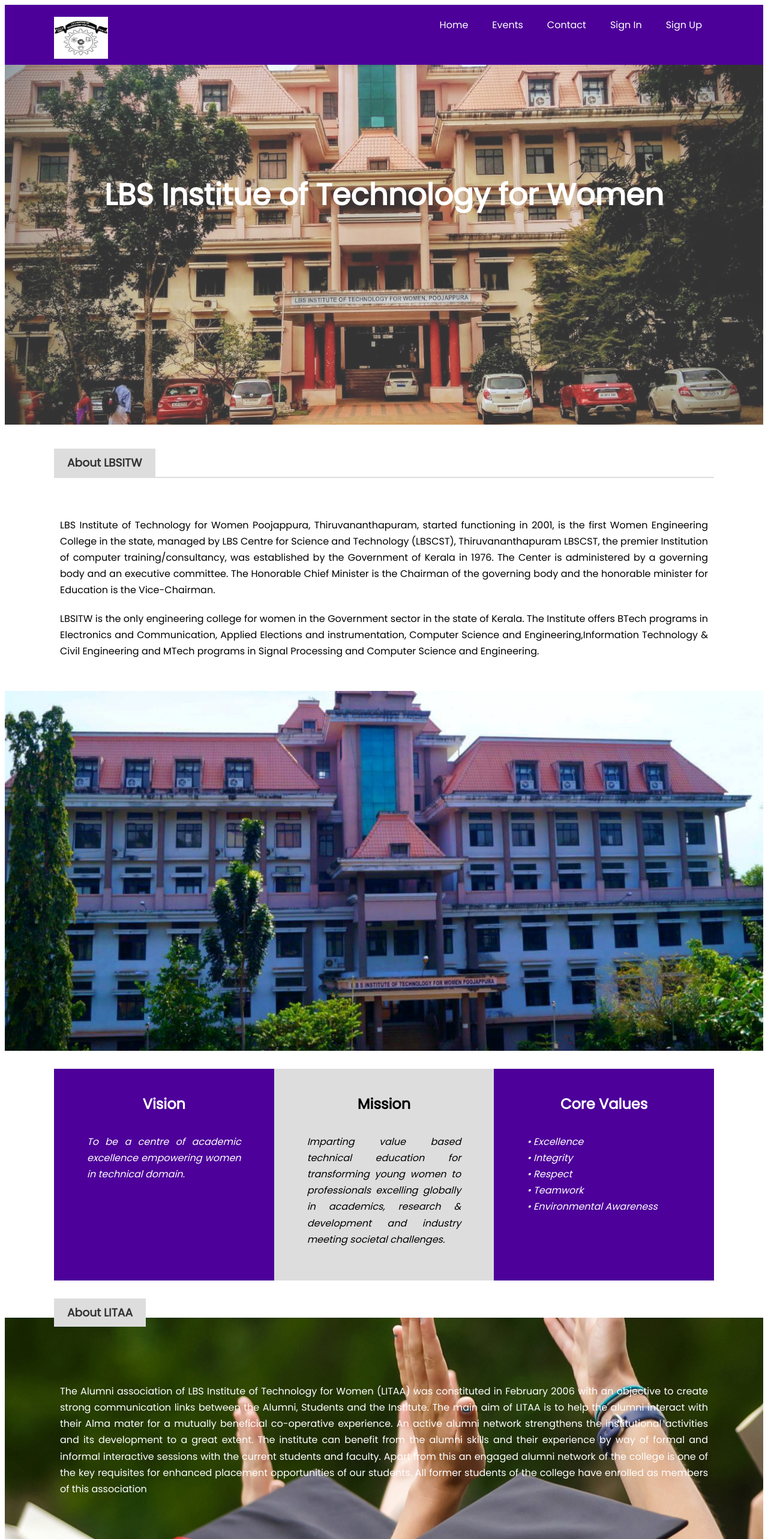
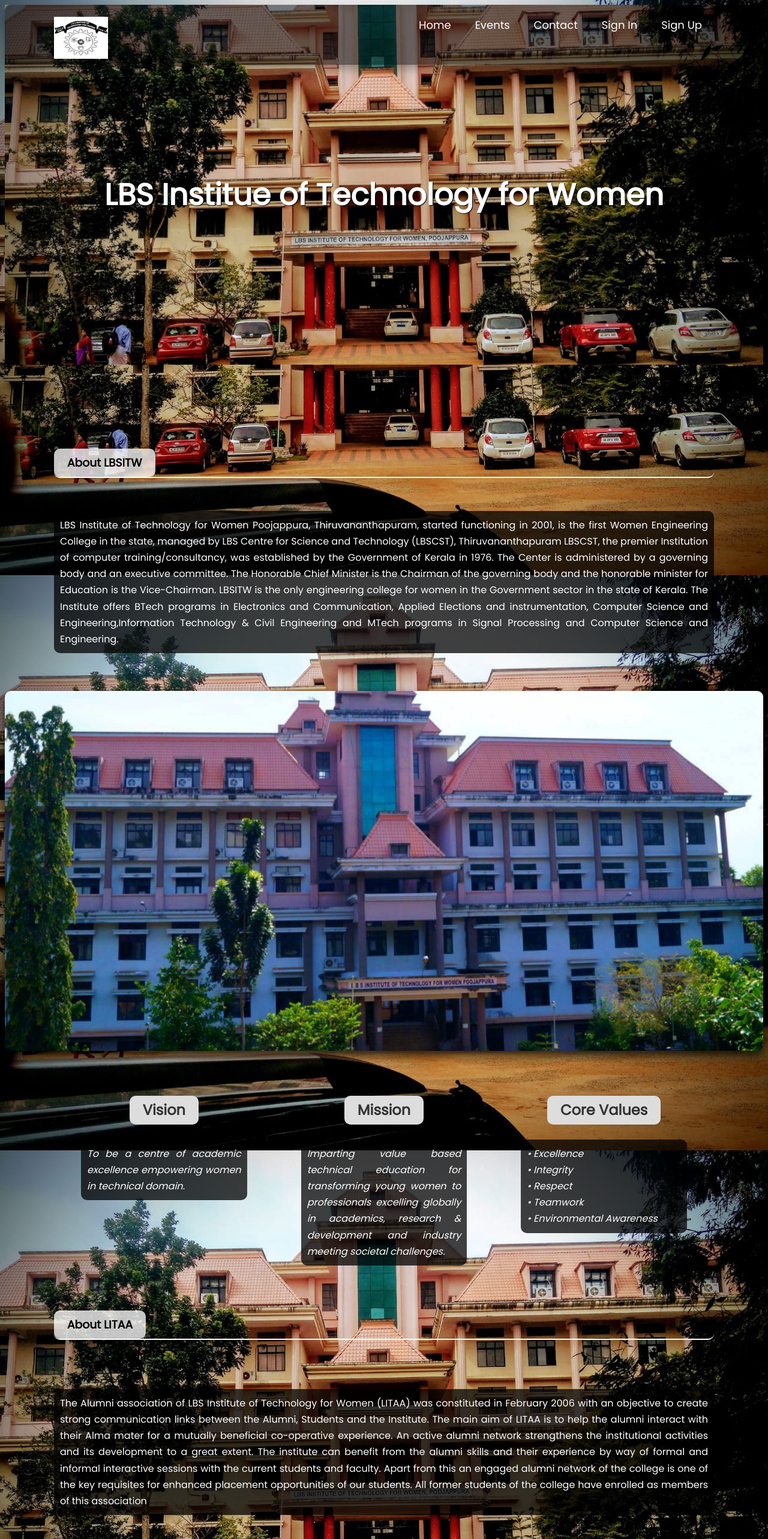
Before and after one commit to Revathy03/alumniPortal, an Angular app in the folder alumniPortal/: page /home in a window 1280 px wide. Shown: the top 2566 px of the page at 60% size. Built offline with nearby package versions, Linux system fonts and the light colour scheme.

Commit message:
new changes added to ui

```diff
--- a/alumniPortal/src/app/components/contact/contact.component.css
+++ b/alumniPortal/src/app/components/contact/contact.component.css
@@ -21,6 +21,14 @@
 .container{
     max-width: 1100px;
     margin:auto;
+
+}
+.container1{
+    max-width: 1100px;
+    margin:auto;
+    background-color: #ffffffbb;
+    border-radius: 10px;
+
 }
 
 .lead{
@@ -30,16 +38,28 @@
 }
 
 .btn{
-    display: inline-block;
-    padding: 07px 16px;
-    background: rgb(38, 94, 222);;
+    display: flex;
+
+    /* padding: 07px 16px; */
+    /* background: rgba(229, 255, 0, 0.911); */
+    background: #000000d2;
     border: none;
-    cursor: pointer;
+    /* cursor: pointer; */
     font-size: 16px;
-    border-radius: 03px;
+    /* border-radius: 03px; */
     color:#fff;
     transition: all 0.3;
+    padding: 10px 20px;
+    margin-left: 45%;
+    border-radius: 5px;
+    font-size: 16px;
+    cursor: pointer;
+    transition: background-color 0.3s ease-in-out;
 }
+.btn:hover{
+    background: rgba(229, 255, 0, 0.521);
+}
+
 
 .clr{
     clear: both;
@@ -48,7 +68,7 @@
 /* Close Utality Classes */
 
 #navbar{
-    background: #4d009A;
+    /* background: #4d009A; */
     overflow: auto;
 }
 
@@ -75,7 +95,7 @@
 
 #navbar ul li a:hover,
 #navbar ul li a.current{
-    background: #4397EA;
+    /* background: #4397EA; */
     transition: all 0.5s;
 }
 
@@ -85,6 +105,7 @@
     /* center:center/cover; */
     height: 600px;
     color: #fff;
+
 }
 
 .showcase-content{
@@ -94,7 +115,9 @@
 
 .showcase-content h2{
    font-size: 30px;
-   line-height: 1.9em;
+   /* line-height: 1.9em; */
+   padding-bottom: 50px;
+
  }
 
  .showcase-content p{
@@ -209,20 +232,26 @@
 /* Contact Us */
 #contact h3{
     width: 100%;
-    border-bottom: 0.5px solid #ddd;;
-    margin-bottom: 35px;
+
+
 }
 
 #contact h3 span{
-    background: #ddd;
-    padding: 10px 22px;
-    color: #333;
+    /* background: #ddd; */
+    text-shadow: #000000;
+    text-size-adjust:inherit;
+    padding: 22px 22px;
+    color: #000000;
     text-align: center;
     display: inline-block;
 }
 
 #contact .form-group{
-    margin-bottom: 20px;
+    /* margin-bottom: 20px; */
+    width: auto;
+    width: 100%;
+    padding: 10px;
+    border-radius: 10px;
 }
 
 .contact-form label{
@@ -233,27 +262,30 @@
 .contact-form input{
     width: 100%;
     padding: 10px;
-    border: 1px solid #ddd;
+    border: 1px solid #00000086;
 }
 
 #contact textarea{
     height: 200px;
     width: 100%;
+    align-items: center;
+    border: 1px solid #00000086;
 }
 
 .contact-form input:focus,
 .contact-form textarea:focus{
     outline: none;
-    border-color: #265ede;
+    border-color: #00000086;
+    display: inline-flex;
 }
 
 
 /* Footer */
 
 #main-footer{
-    background: #4d009A;
-    padding: 20px;
-    margin-top: 20px;
+    background: #000000fa;
+    /* padding: 20px;
+    margin-top: 20px; */
     text-align: center;
     color:#fff;
 }
--- a/alumniPortal/src/app/components/contact/contact.component.html
+++ b/alumniPortal/src/app/components/contact/contact.component.html
@@ -29,8 +29,10 @@
       <div id="showcase">
         <div class="container">
           <div class="showcase-content">
-            <h2>CONTACT US</h2>
-            <iframe src="https://www.google.com/maps/embed?pb=!1m18!1m12!1m3!1d3946.0865168960026!2d76.97028455026164!3d8.49096889386525!2m3!1f0!2f0!3f0!3m2!1i1024!2i768!4f13.1!3m3!1m2!1s0x3b05ba511ecc0667%3A0xd23b5ccfdf2aab2b!2sLBS%20Institute%20Of%20Technology%20for%20Women%20Poojappura%20Thiruvananthapuram!5e0!3m2!1sen!2sin!4v1681140414744!5m2!1sen!2sin" width="1000" height="450" style="border:0;z-index:1;" allowfullscreen="" loading="lazy" referrerpolicy="no-referrer-when-downgrade"></iframe>
+            <h2 style="color: #ffffff;display: inline-block;">CONTACT US</h2>
+            <!-- <iframe src="https://www.google.com/maps/embed?pb=!1m18!1m12!1m3!1d3946.0865168960026!2d76.97028455026164!3d8.49096889386525!2m3!1f0!2f0!3f0!3m2!1i1024!2i768!4f13.1!3m3!1m2!1s0x3b05ba511ecc0667%3A0xd23b5ccfdf2aab2b!2sLBS%20Institute%20Of%20Technology%20for%20Women%20Poojappura%20Thiruvananthapuram!5e0!3m2!1sen!2sin!4v1681140414744!5m2!1sen!2sin" width="1000" height="450" style="border:0;z-index:1;" allowfullscreen="" loading="lazy" referrerpolicy="no-referrer-when-downgrade;border-radius=10px"></iframe> -->
+            <iframe src="https://www.google.com/maps/embed?pb=!1m18!1m12!1m3!1d3946.0865168960026!2d76.97028455026164!3d8.49096889386525!2m3!1f0!2f0!3f0!3m2!1i1024!2i768!4f13.1!3m3!1m2!1s0x3b05ba511ecc0667%3A0xd23b5ccfdf2aab2b!2sLBS%20Institute%20Of%20Technology%20for%20Women%20Poojappura%20Thiruvananthapuram!5e0!3m2!1sen!2sin!4v1681140414744!5m2!1sen!2sin" width="1000" height="450" style="border:0;border-radius:10px;" allowfullscreen="" loading="lazy" referrerpolicy="no-referrer-when-downgrade">
+            </iframe>
 
           </div>
         </div>
@@ -39,19 +41,19 @@
 
   <!-- Contact -->
     <div id="contact">
-      <div class="container">
-        <h3><span>FeedBack</span></h3>
+      <div class="container1">
+        <h3 style="font-size: xx-large;"><span>FEEDBACK</span></h3>
         <div class="contact-form">
           <form action="process.php">
-            <div class="form-group">
+            <div class="form-group" style="color: 000000;">
               <label for="name">Name</label>
               <input type="text" name="name" [(ngModel)]="name" required />
             </div>
-            <div class="form-group">
+            <div class="form-group"  style="color: 000000;">
               <label for="email">Email</label>
               <input type="email" name="email" [(ngModel)]="email" required email/>
             </div>
-            <div class="form-group">
+            <div class="form-group" style="color: 000000;">
               <label for="message">Message</label>
               <textarea name="message" id="message" cols="30" rows="10" [(ngModel)]="msg" required></textarea>
             </div>
--- a/alumniPortal/src/app/components/events/events.component.css
+++ b/alumniPortal/src/app/components/events/events.component.css
@@ -10,15 +10,15 @@
   width: 100%;
   font-family: 'Poppins';
   font-size: 16px;
-  background: #eee;
-  color: #777;
+  /* background: #eee; */
+  /* color: #777; */
   /* display: flex; */
   justify-content: center;
   align-items: center;
 }
 
 #navbar{
-  background:#4d0099;
+  /* background:#4d0099; */
   overflow: auto;
 
 }
@@ -52,11 +52,11 @@
 }
 
 #navbar ul li a:hover{
-background: #4397EA;
+/* background: #4397EA; */
 transition: all 0.5s;
 }
 #navbar ul li a.current{
-  background: #4d009A;
+  /* background: #4d009A; */
   transition: all 0.5s;
 }
 
@@ -72,8 +72,6 @@
 .container1{
   max-width: 1100px;
   margin:auto;
-
-
 }
 .container {
   width: 100%;
@@ -82,6 +80,7 @@
   align-items: center;
   flex-wrap: wrap;
 }
+
 a:hover{
   cursor:pointer
 }
@@ -89,12 +88,17 @@
 .item-container {
   position: relative;
   margin: 24px;
-  width: 320px;
-  height: 570px;
+  /* width: 320px; */
+  width: 37%;
+  height: 540px;
   overflow: hidden;
-  background-color: #fff;
+  /* background-color: #f54d4dfd; */
   box-shadow: 0 0 30px 5px rgba(0, 0, 0, 0.15);
   cursor: pointer;
+  display: flex;
+  flex-wrap: wrap;
+  padding-right: 0px;
+  align-items: center;
 }
 
 .img-container,
@@ -118,7 +122,7 @@
   position: relative;
   width: 100%;
   height: 400px;
-  background-color: rgba(24, 83, 122, 0.6);
+  background-color: rgba(0, 0, 0, 0.6);
   opacity: 0;
   transition: height linear 0.4s, opacity linear 0.2s;
 }
@@ -129,17 +133,18 @@
 }
 
 .event-info {
-  background-color: #fff;
+  background-color: #000000;
+  color: #fff;
   display: flex;
   flex-direction: column;
   justify-content: center;
   align-items: center;
-  padding: 8px;
+  /* padding: 8px; */
 }
 
 .title,
 .price {
-  color: #18537a;
+  color: #eeff00;
   font-size: 1.5em;
   font-weight: bold;
   letter-spacing: 1px;
@@ -151,15 +156,15 @@
   margin-bottom: 6px;
 }
 
-.separator {
+/* .separator {
   width: 20%;
-  height: 6px;
-  background-color: #17537a;
-  margin-bottom: 16px;
-}
+  height: 2px;
+  background-color: #fcfcfc;
+  margin-bottom: 6px;
+} */
 
 .additional-info {
-  border-top: 1px solid #bbb;
+  border-top: 1px solid #ffffff;
   margin-top: 12px;
   padding: 28px;
   padding-bottom: 0;
@@ -172,7 +177,7 @@
 }
 
 .info i {
-  color: #18537a;
+  color: #fffb02;
   font-size: 1.1em;
   margin-right: 4px;
 }
@@ -218,7 +223,9 @@
 	display: inline-block;
 	position: relative;
 	vertical-align: top;
-	background: #fff;
+  color: #eeff00;
+  font-weight:100;
+	background: #000000bb;
 	-webkit-box-shadow: 0 0 3px rgba(0,0,0,0.15),-1px 0 0 rgba(0,0,0,0.03), 1px 0 1px rgba(0,0,0,0.03),0 1px 0 rgba(0,0,0,0.12);
 	-moz-box-shadow: 0 0 3px rgba(0,0,0,0.15),-1px 0 0 rgba(0,0,0,0.03), 1px 0 1px rgba(0,0,0,0.03),0 1px 0 rgba(0,0,0,0.12);
 	box-shadow: 0 0 3px rgba(0,0,0,0.15),-1px 0 0 rgba(0,0,0,0.03), 1px 0 1px rgba(0,0,0,0.03),0 1px 0 rgba(0,0,0,0.12);
@@ -229,8 +236,8 @@
 
 .event-block .calendar-block {
 	float: left;
-	background: #1A064E;
-	color: #fff;
+	background: #ffffffbb;
+	color: #000000;
 	width: 12rem;
 	height: 100%;
 	padding: 2.5rem 0.5rem;
@@ -256,10 +263,11 @@
 	text-overflow: ellipsis;
 	overflow: hidden;
 	white-space: nowrap;
-	color: #1A064E;
+	color: #ffffff;
 	font-size: 1.6rem;
 	font-weight: bold;
 	padding: 1rem;
+  background-color: #000000b2;
 }
 .event_details_extra{
   padding: 0 0.5rem;
@@ -301,10 +309,10 @@
 
 /* Footer */
 
-#main-footer{
-  background: #4d009A;
+/* #main-footer{
+  background: #4d009a00;
   padding: 20px;
   margin-top: 20px;
   text-align: center;
   color:#fff;
-}
+} */
--- a/alumniPortal/src/app/components/events/events.component.html
+++ b/alumniPortal/src/app/components/events/events.component.html
@@ -1136,12 +1136,12 @@
       </div>
     </div>
     <footer id="main-footer">
-      <div class="container">
+
         <h2 style="color: #f6f6f6; text-align: right; padding-right: 80px">
           Made With <span style="color: red; width: 100%">{{ "&#x2665;" }}</span
           > Web Team '23
         </h2>
-      </div>
+
     </footer>
   </body>
 </html>
--- a/alumniPortal/src/app/components/homepage/homepage.component.css
+++ b/alumniPortal/src/app/components/homepage/homepage.component.css
@@ -9,7 +9,7 @@
 body{
     font-family: 'Poppins';
     line-height: 1.7em;
-
+    color: #fff;
 
 }
 
@@ -29,15 +29,26 @@
 
 .lead{
     font-size: 16px;
-    padding: 10px 10px;
+    padding: 10px;
     text-align: justify;
+    background-color: #000000be;
+    /* width: 1200px;;
+    padding: 100px; */
+    border-radius: 10px;
+    /* box-shadow: 0 8px 16px rgba(225, 250, 0, 0.288); */
+    /* font-size: xx-large; */
 }
 
 .lead1{
   color: #fff;
   font-size: 16px;
-  padding: 10px 10px;
+  padding: 10px;
   text-align: justify;
+  background-color: #000000be;
+  /* width: 1000px;; */
+  /* padding: 100px; */
+  border-radius: 10px;
+  /* box-shadow: 0 8px 16px rgba(225, 250, 0, 0.288); */
 }
 
 .btn{
@@ -59,8 +70,9 @@
 /* Close Utality Classes */
 
 #navbar{
-    background:#4d0099;
+    /* background:#4d0099a4; */
     overflow: auto;
+
 }
 
 #logo{
@@ -90,21 +102,24 @@
 }
 
 #navbar ul li a:hover{
-  background: #4397EA;
+  /* background: #4397EA; */
   transition: all 0.5s;
 }
 #navbar ul li a.current{
-    background: #4d009A;
+    /* background: #4d009A; */
     transition: all 0.5s;
 }
 
 /* Showcase Area */
 #showcase{
-    background: url('../../../assets/images/home.jpeg') no-repeat
-    center center/cover;
+    /* background: url('../../../assets/images/home.jpeg') no-repeat
+    center center/cover; */
     height: 600px;
-    color: #fff;
-    opacity: 0.8;
+    /* color: #fff; */
+    color: #ffffff;
+    font-size: 24px;
+    font-weight: bold;
+    text-shadow: 1px 1px 1px #010c0f;
 }
 
 .showcase-content{
@@ -124,7 +139,7 @@
  }
 
  .showcase-content .btn:hover{
-    background: #4397EA;
+    background: #59acff85;
     border: none;
     color:#fff;
     transition: all 0.3s;
@@ -139,15 +154,20 @@
 
  .about h3{
     width: 100%;
-    border-bottom: 2px solid  #ddd;
+    border-bottom: 2px solid  #ffffff;
+    border-radius: 10px;
+
  }
 
  .about h3 span{
-    background:  #ddd;;
+    background:  #ffffffc4;
+    border-radius: 10px;
+    box-shadow: #ebfc00;
     padding: 10px 22px;
-    color: #333;
+    color: #000000;
     text-align: center;
     display: inline-block;
+    /* border-radius: 10px; */
  }
 /* Close */
 
@@ -174,12 +194,13 @@
  }
 
  .bg-primary{
- background: #4d009A;
-    color: #fff;
+    width: 100%;
+    /* border-bottom: 2px solid  #ddd; */
  }
 
  .light-gray{
-    background: #ddd;
+    width: 100%;
+    /* border-bottom: 2px solid  #ddd; */
  }
 
  #services h2{
@@ -203,15 +224,20 @@
 
 #authors{
     background: url('../../../assets/images/college.jpeg') no-repeat center;
+    box-shadow: 0 8px 16px rgba(0, 0, 0, 0.788);
     height: 600px;
     padding-top: 40px ;
+    border-radius: 10px;
 
  }
  #authors1{
-  background: url('../../../assets/images/Litta.jpg') no-repeat ;
-  background-position: 0cqmax;
-  height: 600px;
-  padding-top: 40px ;
+  /* background: url('../../../assets/images/Litta.jpg') no-repeat ; */
+  /* background-position: 0cqmax; */
+  height:350px;
+  padding-top: 400px ;
+
+
+
 
 }
 
@@ -280,10 +306,11 @@
 
 /* Footer */
 
-#main-footer{
-    background: #4d009A;
+/* #main-footer{
+    text-align: center;
     padding: 20px;
     margin-top: 20px;
     text-align: center;
     color:#fff;
-}
+
+} */
--- a/alumniPortal/src/app/components/homepage/homepage.component.html
+++ b/alumniPortal/src/app/components/homepage/homepage.component.html
@@ -40,8 +40,8 @@
 
         <p class="lead">
           LBS Institute of Technology for Women Poojappura, Thiruvananthapuram, started functioning in 2001, is the first Women Engineering College in the state, managed by LBS Centre for Science and Technology (LBSCST), Thiruvananthapuram LBSCST, the premier Institution of computer training/consultancy, was established by the Government of Kerala in 1976. The Center is administered by a governing body and an executive committee. The Honorable Chief Minister is the Chairman of the governing body and the honorable minister for Education is the Vice-Chairman.
-        </p>
-        <p class="lead">
+        <!-- </p>
+        <p class="lead"> -->
           LBSITW is the only engineering college for women in the Government sector in the state of Kerala. The Institute offers BTech programs in Electronics and Communication, Applied Elections and instrumentation, Computer Science and Engineering,Information Technology & Civil Engineering and MTech programs in Signal Processing and Computer Science and Engineering.
         </p>
       </div>
@@ -53,6 +53,7 @@
     <div class="clr"></div>
 
 	<br><br>
+
     <div id="authors">
     </div>
 
@@ -62,7 +63,7 @@
       <div class="container">
 
         <div class="box bg-primary">
-          <h2>Vision</h2>
+          <h2 style="border-radius: 10px;background:  #ddd;padding: 10px 22px;color: #333;text-align: center;display: inline-block;">Vision</h2>
           <!-- <i class="fa-solid fa-paintbrush fa-4x"></i> -->
           <p class="lead">
             <i>To be a centre of academic excellence empowering women in technical domain.</i>
@@ -73,14 +74,14 @@
 		  <br>
         </div>
         <div class="box light-gray">
-          <h2>Mission</h2>
+          <h2 style="border-radius: 10px;background:  #ddd;padding: 10px 22px;color: #333;text-align: center;display: inline-block;">Mission</h2>
           <!-- <i class="fa-solid fa-code fa-4x"></i> -->
           <p class="lead">
             <i>Imparting value based technical education for transforming young women to professionals excelling globally in academics, research & development and industry meeting societal challenges.</i>
           </p>
         </div>
         <div class="box bg-primary">
-          <h2>Core Values </h2>
+          <h2 style="border-radius: 10px;background:  #ddd;padding: 10px 22px;color: #333;text-align: center;display: inline-block;">Core Values </h2>
 
           <p class="lead">
 			<i>
@@ -125,13 +126,12 @@
 	  <br><br>
 	  <div id="authors1">
 	  </div>
+    <footer id="main-footer">
+        <h2 style="color: #f6f6f6; text-align: right; padding-right: 80px">
+          Made With <span style="color: red; width: 100%">{{ "&#x2665;" }}</span
+          > Web Team '23
+        </h2>
+    </footer>
 
-
-    <footer id="main-footer">
-      <div class="container">
-			<h2 style="color: #f6f6f6;text-align: right;padding-right:80px;">Made With <span style="color: red; width:100%;">{{ '&#x2665;' }}</span> Web Team '23</h2>
-
-      </div>
-    </footer>
   </body>
 </html>
--- a/alumniPortal/src/index.html
+++ b/alumniPortal/src/index.html
@@ -10,21 +10,6 @@
   <link rel="icon" type="image/x-icon" href="favicon.ico">
 </head>
 <body>
-  <header>
-    <!-- Navbar
-    <nav id="navbar">
-      <div class="container">
-        <img src="assets/images/collegelogo2.png" id="logo">
-        <ul>
-          <li><a (click)="homepage()">Home</a></li>
-          <li><a (click)="eventspage()">Events</a></li>
-          <li><a (click)="contactpage()">Contact</a></li>
-          <li><a (click)="signin()">Sign In</a></li>
-          <li><a (click)="signup()">Sign Up</a></li>
-        </ul>
-      </div>
-    </nav>
-    </header>-->
   <app-root></app-root>
 </body>
 </html>
--- a/alumniPortal/src/styles.css
+++ b/alumniPortal/src/styles.css
@@ -10,7 +10,7 @@
     width: 100px;
 }
 #navvbar{
-    background:#4d0099;
+    /* background:#4d0099; */
     overflow: auto;
 }
 
@@ -41,16 +41,16 @@
 }
 
 #navbar ul li a:hover{
-  background: #4397EA;
+  background: #eeff00a9;
   transition: all 0.5s;
 }
 #navbar ul li a.current{
-    background: #4d009A;
+    /* background: #4d009A; */
     transition: all 0.5s;
 }
 a{
     text-decoration: none;
-    color: #fff;
+    color: #000000;
 }
 
 a:hover{
@@ -62,13 +62,50 @@
 
 }
 #navbar{
-    background:#4d0099;
+    background:#00000085;
     overflow: auto;
+    border-radius: 10px;
+    box-shadow: 0 8px 16px rgba(0, 0, 0, 0.3);
+    font-size: large;
+    /* font-weight: bold; */
 }
 
 body{
     font-family: 'Poppins';
     line-height: 1.7em;
+    background: url('assets/images/home.jpeg');
+    background-size: cover;
+    background-repeat: no-repeat;
+    background-attachment: fixed;
+    background-position: center;
+    height: 600px;
+    /* color: #fff; */
+    /* opacity: 0.8; */
+}
 
+/* Default styles for all screen sizes */
+body {
+    font-size: 16px;
+  }
+
+  /* Styles for screens with a max width of 768px (i.e. tablets and smaller) */
+  @media (max-width: 768px) {
+    body {
+      font-size: 14px;
+    }
+  }
+
+  /* Styles for screens with a max width of 480px (i.e. smartphones) */
+  @media (max-width: 480px) {
+    body {
+      font-size: 12px;
+    }
+  }
+  #main-footer{
+    text-align: center;
+    padding: 20px;
+    margin-top: 20px;
+    text-align: center;
+    color:#fff;
 
 }
```
